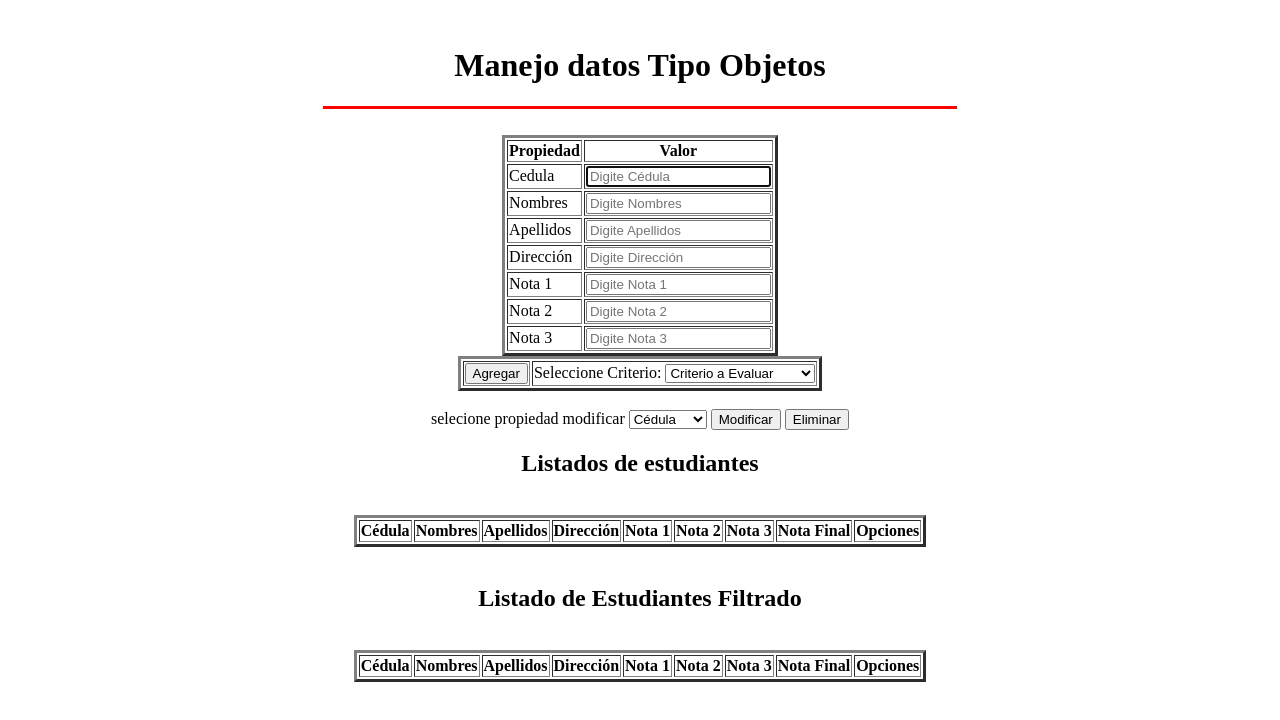
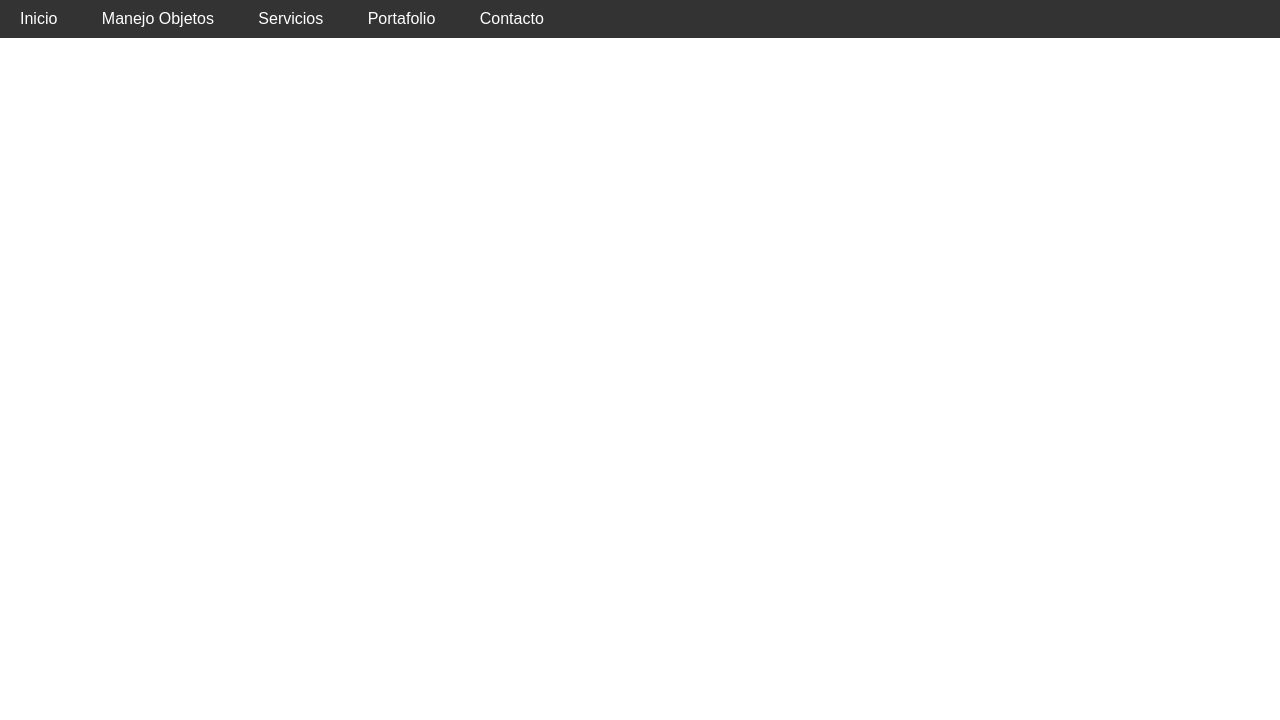
Before and after one commit to femartinez120/fmartinez.github.io, a plain HTML site: page docs/index.html in a window 1280 px wide. Drawn offline with Linux system fonts and the light colour scheme.

Commit message:
Creación Menú
Se crea un menú horizontal y se inserta página de inicio

```diff
--- /dev/null
+++ b/docs/ejObjetos.css
@@ -0,0 +1,34 @@
+body {
+    margin: 0;
+    font-family: Arial, sans-serif;
+}
+
+header {
+    background-color: #333;
+    color: #fff;
+    padding: 10px;
+}
+
+nav ul {
+    list-style: none;
+    padding: 0;
+    margin: 0;
+}
+
+nav li {
+    display: inline; /* Hace que los ítems del menú estén en una línea horizontal */
+    margin-right: 20px; /* Espacio entre los ítems del menú */
+}
+
+nav a {
+    text-decoration: none;
+    color: #fff;
+    font-size: 16px;
+    padding: 10px;
+}
+
+nav a:hover {
+    text-decoration: none;
+    color: black;
+    background-color: #fff;
+}
--- a/docs/index.html
+++ b/docs/index.html
@@ -2,109 +2,22 @@
 <html lang="en">
 <head>
     <meta charset="UTF-8">
-    <meta http-equiv="X-UA-Compatible" content="IE=edge">
     <meta name="viewport" content="width=device-width, initial-scale=1.0">
     <title>Document</title>
+    <link rel="stylesheet" href="./ejObjetos.css">
+    <header>
+        <nav>
+            <ul>
+                <li><a href="index.html">Inicio</a></li>
+                <li><a href="mObjetos.html">Manejo Objetos</a></li>
+                <li><a href="#">Servicios</a></li>
+                <li><a href="#">Portafolio</a></li>
+                <li><a href="#">Contacto</a></li>
+            </ul>
+        </nav>
+    </header>
 </head>
 <body>
-    <center>
-        <br>
-        <h1>Manejo datos Tipo Objetos</h1>
-        <hr noshade="noshade" color="red" size="3" width="50%">
-        <br>
-        <table border="3">
-            <th>Propiedad</th>
-            <th>Valor</th>
-            <tbody>
-                <tr>
-                    <td>Cedula</td>
-                    <td><input type="text" name="ced" id="ced" placeholder="Digite Cédula" autofocus></td>
-                </tr>
-                <tr>
-                    <td>Nombres</td>
-                    <td><input type="text" name="nom" id="nom" placeholder="Digite Nombres"></td>
-                </tr>
-                <tr>
-                    <td>Apellidos</td>
-                    <td><input type="text" name="ape" id="ape" placeholder="Digite Apellidos"></td>
-                </tr>
-                <tr>
-                    <td>Dirección</td>
-                    <td><input type="text" name="dir" id="dir" placeholder="Digite Dirección"></td>
-                </tr>
-                <tr>
-                    <td>Nota 1</td>
-                    <td><input type="text" name="n1" id="n1" placeholder="Digite Nota 1"></td>
-                </tr>
-                <tr>
-                    <td>Nota 2</td>
-                    <td><input type="text" name="n2" id="n2" placeholder="Digite Nota 2"></td>
-                </tr>
-                <tr>
-                    <td>Nota 3</td>
-                    <td><input type="text" name="n3" id="n3" placeholder="Digite Nota 3"></td>
-                </tr>
-            </tbody>
-        </table>
-        <table border="3">
-            <tr>
-                <td>
-                    <button id="agr"  onclick="agregar()">Agregar</button>
-                    <button  id="act" onclick="actualizar()">Actualizar</button>
-                </td>
-                <td>
-                    Seleccione Criterio: <select  id="opc" onchange="filtrarArray()">
-                        <option value="">Criterio a Evaluar</option>
-                        <option value="0">Nota Final >= 3.0</option>
-                        <option value="1">Nota Final < 3.0</option>
-                        <option value="2">Nota Final entre 1 y 2</option>
-                        <option value="3">Nota Final entre 4 y 5</option>
-                    </select>
-                </td>
-            </tr>
-        </table>
-        <br>
-        selecione propiedad modificar
-        <select id="sel">
-            <option value="0">Cédula</option>
-            <option value="1">Nombres</option>
-            <option value="2">Apellidos</option>
-            <option value="3">Dirección</option>
-        </select>
-        <button onclick="modificar()">Modificar</button>
-        <button onclick="eliminar()">Eliminar</button>
-        <br>
-        <h2>Listados de estudiantes</h2>
-        <br>
-        <table border="3">
-            <th>Cédula</th>
-            <th>Nombres</th>
-            <th>Apellidos</th>
-            <th>Dirección</th>
-            <th>Nota 1</th>
-            <th>Nota 2</th>
-            <th>Nota 3</th>
-            <th>Nota Final</th>
-            <th>Opciones</th>
-            <tbody id="cuerpo"></tbody>
-        </table>
-        <br>
-        <h2>Listado de Estudiantes Filtrado</h2>
-        <br>
-        <table border="3">
-            <th>Cédula</th>
-            <th>Nombres</th>
-            <th>Apellidos</th>
-            <th>Dirección</th>
-            <th>Nota 1</th>
-            <th>Nota 2</th>
-            <th>Nota 3</th>
-            <th>Nota Final</th>
-            <th>Opciones</th>
-            <tbody id="cuerpo1"></tbody>
-        </table>
-    </center>
 
-    <script src="ej2Objetos.js"></script>
 </body>
 </html>
```
Also changed, not shown: docs/mObjetos.html (added, +122 -0 lines).
